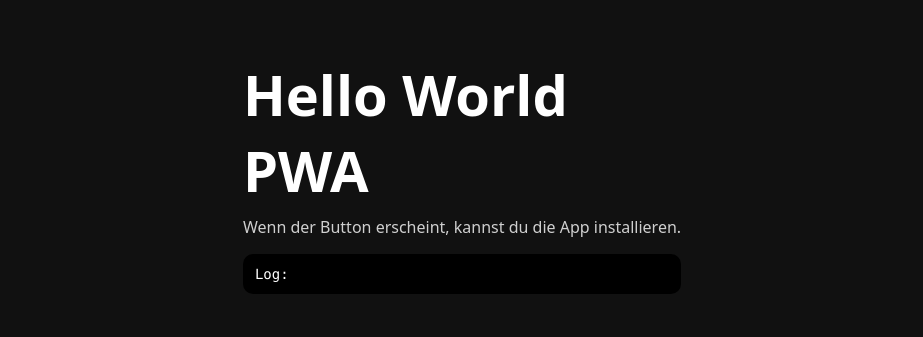
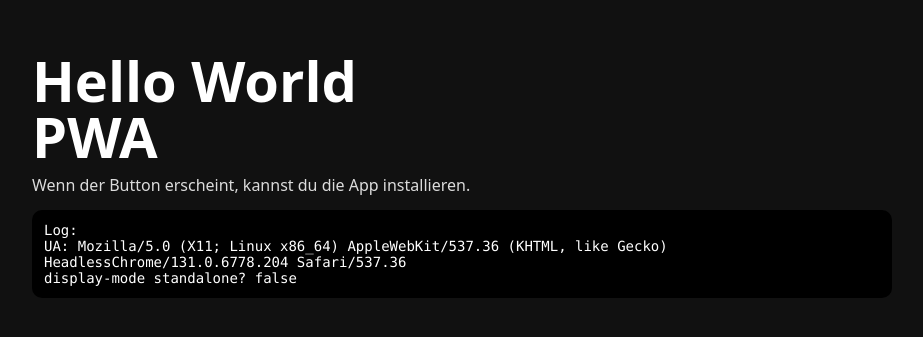
Before and after one commit to alexbasila/Hello-world-, a plain HTML site: page index.html in a window 1280 px wide. Shown: the part 225-562 px from the top of the page, without its empty margins (178-1101 px from the left). Drawn offline with Linux system fonts and the light colour scheme.

Commit message:
Update index.html

```diff
--- a/index.html
+++ b/index.html
@@ -1,66 +1,72 @@
 <!DOCTYPE html>
 <html lang="en">
 <head>
-  <meta charset="UTF-8">
-  <meta name="viewport" content="width=device-width, initial-scale=1.0">
+  <meta charset="UTF-8" />
+  <meta name="viewport" content="width=device-width, initial-scale=1" />
   <title>Hello World PWA</title>
 
-  <!-- Cache-Buster anhängen, damit Chrome das neue Manifest auch wirklich lädt -->
-  <link rel="manifest" href="manifest.webmanifest?v=3">
-  <meta name="theme-color" content="#111111">
+  <!-- Cache-Buster, damit Chrome das neue Manifest sicher lädt -->
+  <link rel="manifest" href="manifest.webmanifest?v=4" />
+  <meta name="theme-color" content="#111111" />
 
   <style>
-    :root{color-scheme: dark light}
-    body { font-family: system-ui, sans-serif; margin:0; min-height:100dvh;
-           display:grid; place-items:center; background:#111; color:#fff }
-    .wrap{max-width:800px; padding:32px}
-    h1{font-size:56px; margin:0 0 8px}
-    p{opacity:.8; margin:0 0 16px}
-    button{font-size:18px; padding:10px 20px; border-radius:10px; border:1px solid #fff;
-           background:#fff; color:#111; font-weight:600; cursor:pointer}
+    :root{color-scheme:dark light}
+    body{margin:0;min-height:100dvh;display:grid;place-items:center;background:#111;color:#fff;font-family:system-ui,sans-serif}
+    .wrap{max-width:860px;padding:32px}
+    h1{font-size:56px;line-height:1.0;margin:0 0 10px}
+    p{opacity:.85;margin:0 0 12px}
+    button{font-size:18px;padding:10px 20px;border-radius:10px;border:1px solid #fff;background:#fff;color:#111;font-weight:600;cursor:pointer}
     button[hidden]{display:none}
-    #log{white-space:pre-wrap; font:14px ui-monospace,Menlo,Consolas,monospace;
-         background:#000; padding:12px; border-radius:10px; margin-top:16px}
+    #log{white-space:pre-wrap;font:14px ui-monospace,Menlo,Consolas,monospace;background:#000;border-radius:10px;padding:12px;margin-top:14px}
   </style>
 </head>
 <body>
   <div class="wrap">
-    <h1>Hello World<br>PWA</h1>
+    <h1>Hello World<br/>PWA</h1>
     <p>Wenn der Button erscheint, kannst du die App installieren.</p>
     <button id="installBtn" hidden>Installieren</button>
     <div id="log">Log:</div>
   </div>
 
   <script>
-    // Service Worker registrieren (einmalig)
+    const logEl = document.getElementById('log');
+    const btn   = document.getElementById('installBtn');
+    const log   = m => { console.log('[PWA]', m); logEl.textContent += '\n' + m; };
+
+    // SW registrieren
     if ('serviceWorker' in navigator) {
       navigator.serviceWorker.register('./sw.js', { scope: './' })
         .then(r => log('SW registered: ' + r.scope))
         .catch(e => log('SW error: ' + e));
       navigator.serviceWorker.ready.then(() =>
         log('SW controlled: ' + !!navigator.serviceWorker.controller));
+    } else {
+      log('Kein Service-Worker-Support.');
     }
 
-    let deferredPrompt;
-    const installBtn = document.getElementById('installBtn');
-    const logEl = document.getElementById('log');
-    function log(m){ console.log('[PWA]', m); logEl.textContent += '\n' + m; }
+    // Debug-Infos
+    log('UA: ' + navigator.userAgent);
+    log('display-mode standalone? ' + window.matchMedia('(display-mode: standalone)').matches);
 
+    // Install-Flow
+    let deferredPrompt = null;
     window.addEventListener('beforeinstallprompt', (e) => {
       e.preventDefault();
       deferredPrompt = e;
-      installBtn.hidden = false;
+      btn.hidden = false;
       log('beforeinstallprompt: OK – Button freigegeben.');
     });
 
-    installBtn.addEventListener('click', async () => {
+    btn.addEventListener('click', async () => {
       if (!deferredPrompt) { log('Kein Prompt verfügbar.'); return; }
-      installBtn.disabled = true;
+      btn.disabled = true;
       deferredPrompt.prompt();
       const choice = await deferredPrompt.userChoice;
       log('userChoice: ' + (choice && choice.outcome));
       deferredPrompt = null;
     });
+
+    window.addEventListener('appinstalled', () => log('appinstalled fired.'));
   </script>
 </body>
 </html>
```
